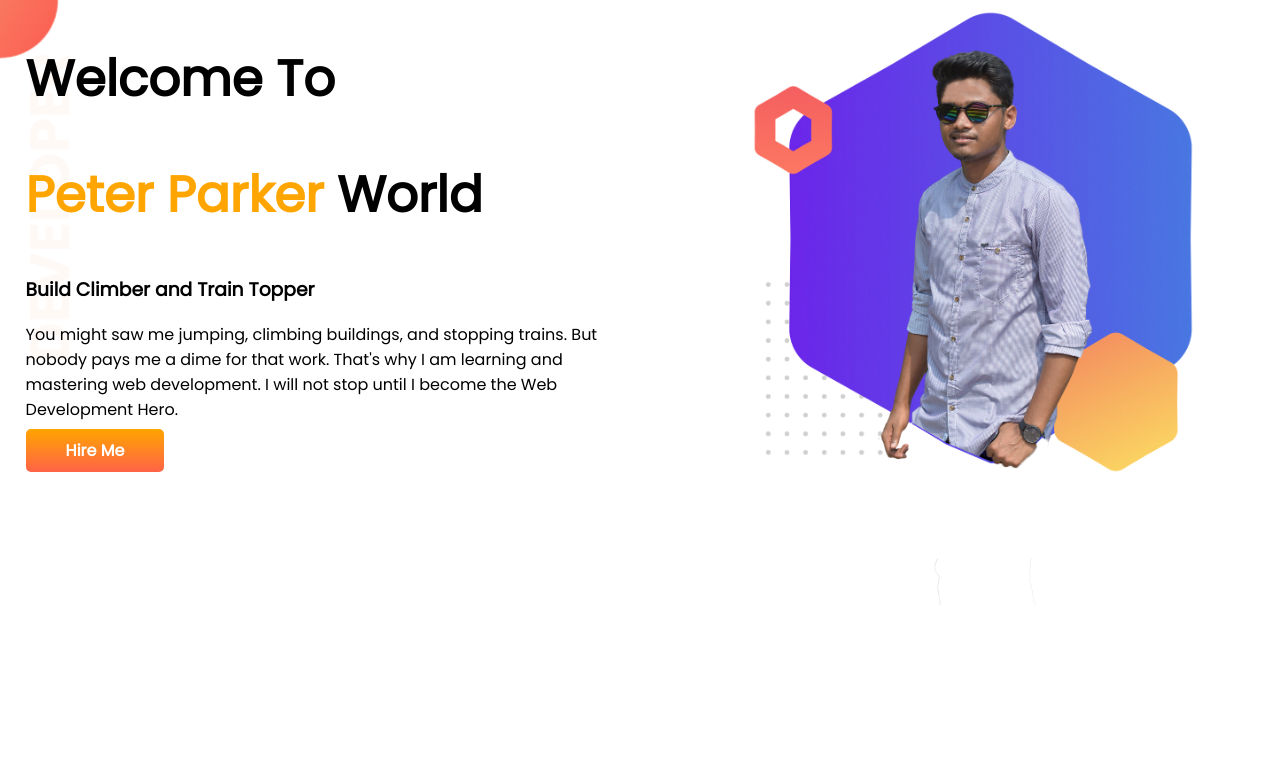
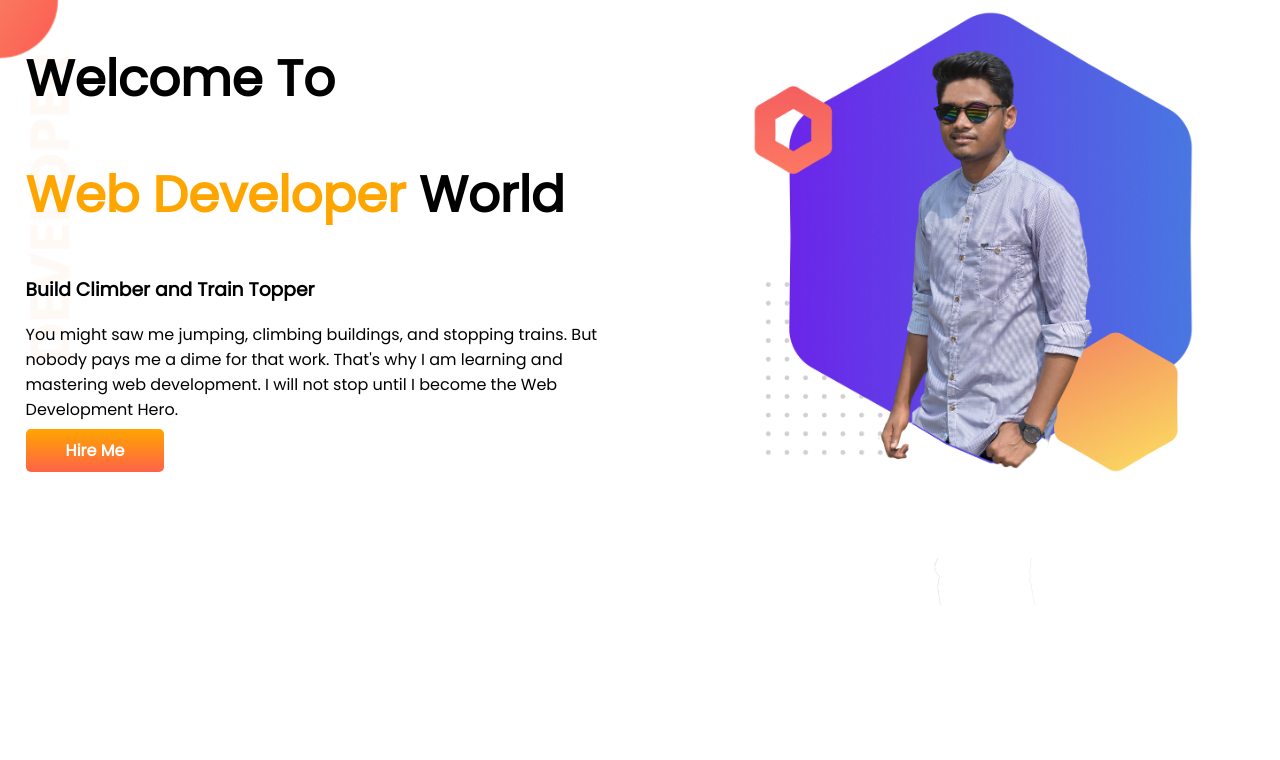
Before and after one commit to arafatyamin/my-portfolio, a plain HTML site: page index.html in a window 1280 px wide. Shown: the top 760 px of the page. Drawn offline with Linux system fonts and the light colour scheme.

Commit message:
text update

```diff
--- a/index.html
+++ b/index.html
@@ -14,7 +14,7 @@
     <section class="top-banner flexible-container">
         <div class="half-width">
             <h1>Welcome To</h1>
-            <h1><span class="orange-color">Peter Parker</span> World</h1>
+            <h1><span class="orange-color">Web Developer</span> World</h1>
             <h3>Build Climber and Train Topper</h3>
             <p>You might saw me jumping, climbing buildings, and stopping trains. But nobody pays me a dime for that work. That's why I am learning and mastering web development. I will not stop until I become the Web Development Hero.</p>
             <a class="link-button" target="_blank" href="https://www.linkedin.com/in/yamin-arafat-71029818a/">Hire Me</a>
```
